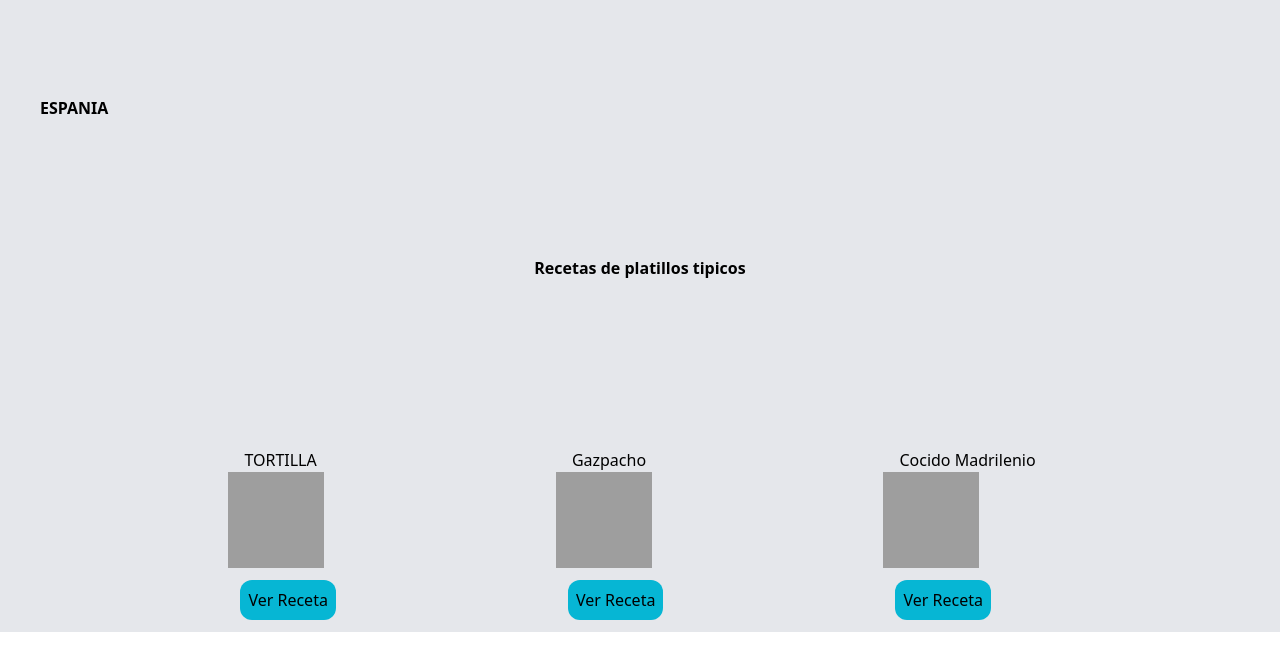
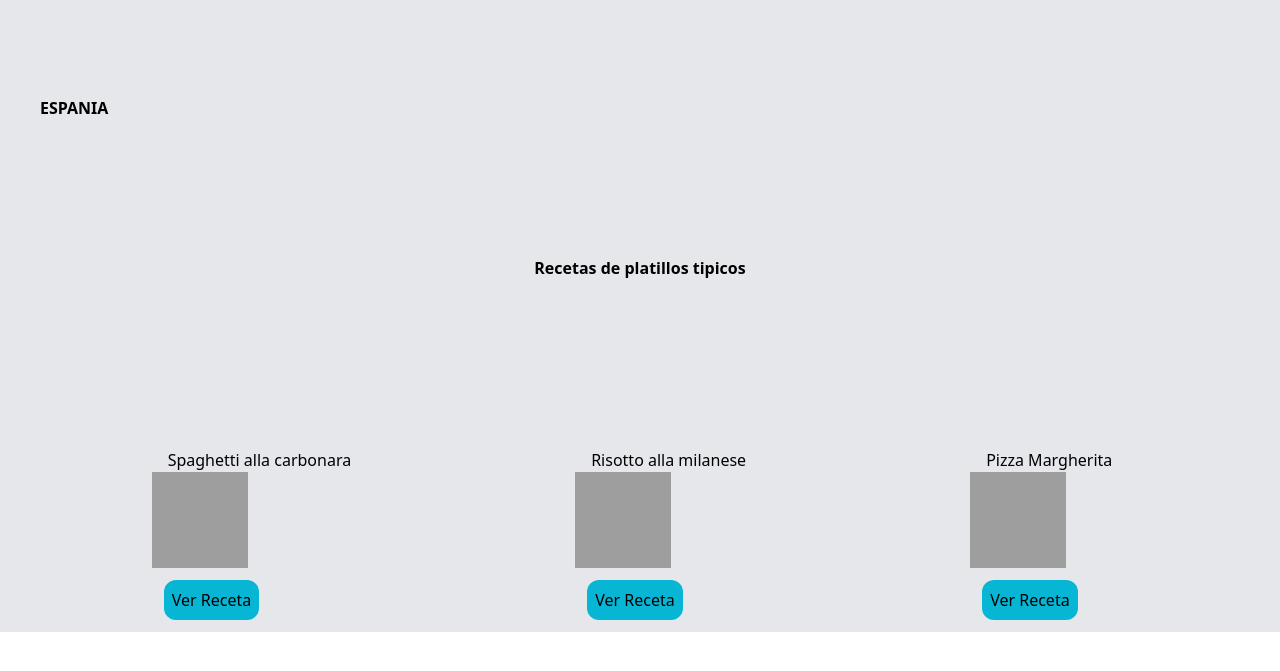
Before and after one commit to CrossGrain29506/App-cocina, a Django app: page /ItaliaF/ in a window 1280 px wide. Shown: the top 671 px of the page. Run offline with Django 4.2, Linux system fonts and the light colour scheme; some libraries are stand-ins or nearby versions; grey boxes are pictures that could not be loaded.

Commit message:
recetas de paises

```diff
--- a/Coque/templates/FranF.html
+++ b/Coque/templates/FranF.html
@@ -12,9 +12,9 @@
         <h1 class="items-left justify-left px-10 pb-10 m-auto flex pt-24 font-bold">ESPANIA</h1>
         <h1 class="items-center justify-center px-10 pb-10 m-auto flex pt-24 font-bold">Recetas de platillos tipicos</h1>
         <div class="grid grid-rows-1 grid-flow-col gap-52 justify-center items-center my-32">
-            <div class=""><h1 class="mx-4">TORTILLA</h1><img src="coco.jpg" alt="" class="w-24 h-24"><a href="detail.html"><button><h1 class="m-3 bg-cyan-500 p-2 rounded-xl">Ver Receta</h1></button></a></div>
-            <div class=""><h1 class="mx-4">Gazpacho</h1><img src="coco.jpg" alt="" class="w-24 h-24"><a href="detail.html"><button><h1 class="m-3 bg-cyan-500 p-2 rounded-xl">Ver Receta</h1></button></a></div>
-            <div class=""><h1 class="mx-4">Cocido Madrilenio</h1><img src="coco.jpg" alt="" class="w-24 h-24"><a href="detail.html"><button><h1 class="m-3 bg-cyan-500 p-2 rounded-xl">Ver Receta</h1></button></a></div>
+            <div class=""><h1 class="mx-4">RATATOUILLE</h1><img src="coco.jpg" alt="" class="w-24 h-24"><a href="detail.html"><button><h1 class="m-3 bg-cyan-500 p-2 rounded-xl">Ver Receta</h1></button></a></div>
+            <div class=""><h1 class="mx-4">Pollo a la Vasca</h1><img src="coco.jpg" alt="" class="w-24 h-24"><a href="detail.html"><button><h1 class="m-3 bg-cyan-500 p-2 rounded-xl">Ver Receta</h1></button></a></div>
+            <div class=""><h1 class="mx-4">Crepes bretones</h1><img src="coco.jpg" alt="" class="w-24 h-24"><a href="detail.html"><button><h1 class="m-3 bg-cyan-500 p-2 rounded-xl">Ver Receta</h1></button></a></div>
         </div>
 </body>
 </html>
--- a/Coque/templates/ItaliaF.html
+++ b/Coque/templates/ItaliaF.html
@@ -12,9 +12,9 @@
         <h1 class="items-left justify-left px-10 pb-10 m-auto flex pt-24 font-bold">ESPANIA</h1>
         <h1 class="items-center justify-center px-10 pb-10 m-auto flex pt-24 font-bold">Recetas de platillos tipicos</h1>
         <div class="grid grid-rows-1 grid-flow-col gap-52 justify-center items-center my-32">
-            <div class=""><h1 class="mx-4">TORTILLA</h1><img src="coco.jpg" alt="" class="w-24 h-24"><a href="detail.html"><button><h1 class="m-3 bg-cyan-500 p-2 rounded-xl">Ver Receta</h1></button></a></div>
-            <div class=""><h1 class="mx-4">Gazpacho</h1><img src="coco.jpg" alt="" class="w-24 h-24"><a href="detail.html"><button><h1 class="m-3 bg-cyan-500 p-2 rounded-xl">Ver Receta</h1></button></a></div>
-            <div class=""><h1 class="mx-4">Cocido Madrilenio</h1><img src="coco.jpg" alt="" class="w-24 h-24"><a href="detail.html"><button><h1 class="m-3 bg-cyan-500 p-2 rounded-xl">Ver Receta</h1></button></a></div>
+            <div class=""><h1 class="mx-4">Spaghetti alla carbonara</h1><img src="coco.jpg" alt="" class="w-24 h-24"><a href="detail.html"><button><h1 class="m-3 bg-cyan-500 p-2 rounded-xl">Ver Receta</h1></button></a></div>
+            <div class=""><h1 class="mx-4">Risotto alla milanese</h1><img src="coco.jpg" alt="" class="w-24 h-24"><a href="detail.html"><button><h1 class="m-3 bg-cyan-500 p-2 rounded-xl">Ver Receta</h1></button></a></div>
+            <div class=""><h1 class="mx-4">Pizza Margherita</h1><img src="coco.jpg" alt="" class="w-24 h-24"><a href="detail.html"><button><h1 class="m-3 bg-cyan-500 p-2 rounded-xl">Ver Receta</h1></button></a></div>
         </div>
 </body>
 </html>
--- a/Coque/templates/JaponF.html
+++ b/Coque/templates/JaponF.html
@@ -12,9 +12,9 @@
         <h1 class="items-left justify-left px-10 pb-10 m-auto flex pt-24 font-bold">ESPANIA</h1>
         <h1 class="items-center justify-center px-10 pb-10 m-auto flex pt-24 font-bold">Recetas de platillos tipicos</h1>
         <div class="grid grid-rows-1 grid-flow-col gap-52 justify-center items-center my-32">
-            <div class=""><h1 class="mx-4">TORTILLA</h1><img src="coco.jpg" alt="" class="w-24 h-24"><a href="detail.html"><button><h1 class="m-3 bg-cyan-500 p-2 rounded-xl">Ver Receta</h1></button></a></div>
-            <div class=""><h1 class="mx-4">Gazpacho</h1><img src="coco.jpg" alt="" class="w-24 h-24"><a href="detail.html"><button><h1 class="m-3 bg-cyan-500 p-2 rounded-xl">Ver Receta</h1></button></a></div>
-            <div class=""><h1 class="mx-4">Cocido Madrilenio</h1><img src="coco.jpg" alt="" class="w-24 h-24"><a href="detail.html"><button><h1 class="m-3 bg-cyan-500 p-2 rounded-xl">Ver Receta</h1></button></a></div>
+            <div class=""><h1 class="mx-4">Sushi</h1><img src="coco.jpg" alt="" class="w-24 h-24"><a href="detail.html"><button><h1 class="m-3 bg-cyan-500 p-2 rounded-xl">Ver Receta</h1></button></a></div>
+            <div class=""><h1 class="mx-4">Tempura</h1><img src="coco.jpg" alt="" class="w-24 h-24"><a href="detail.html"><button><h1 class="m-3 bg-cyan-500 p-2 rounded-xl">Ver Receta</h1></button></a></div>
+            <div class=""><h1 class="mx-4">Onigiri</h1><img src="coco.jpg" alt="" class="w-24 h-24"><a href="detail.html"><button><h1 class="m-3 bg-cyan-500 p-2 rounded-xl">Ver Receta</h1></button></a></div>
         </div>
 </body>
 </html>
--- a/Coque/templates/MexF.html
+++ b/Coque/templates/MexF.html
@@ -12,9 +12,9 @@
         <h1 class="items-left justify-left px-10 pb-10 m-auto flex pt-24 font-bold">ESPANIA</h1>
         <h1 class="items-center justify-center px-10 pb-10 m-auto flex pt-24 font-bold">Recetas de platillos tipicos</h1>
         <div class="grid grid-rows-1 grid-flow-col gap-52 justify-center items-center my-32">
-            <div class=""><h1 class="mx-4">TORTILLA</h1><img src="coco.jpg" alt="" class="w-24 h-24"><a href="detail.html"><button><h1 class="m-3 bg-cyan-500 p-2 rounded-xl">Ver Receta</h1></button></a></div>
-            <div class=""><h1 class="mx-4">Gazpacho</h1><img src="coco.jpg" alt="" class="w-24 h-24"><a href="detail.html"><button><h1 class="m-3 bg-cyan-500 p-2 rounded-xl">Ver Receta</h1></button></a></div>
-            <div class=""><h1 class="mx-4">Cocido Madrilenio</h1><img src="coco.jpg" alt="" class="w-24 h-24"><a href="detail.html"><button><h1 class="m-3 bg-cyan-500 p-2 rounded-xl">Ver Receta</h1></button></a></div>
+            <div class=""><h1 class="mx-4">Cochinita Pibil</h1><img src="coco.jpg" alt="" class="w-24 h-24"><a href="detail.html"><button><h1 class="m-3 bg-cyan-500 p-2 rounded-xl">Ver Receta</h1></button></a></div>
+            <div class=""><h1 class="mx-4">El Pozole</h1><img src="coco.jpg" alt="" class="w-24 h-24"><a href="detail.html"><button><h1 class="m-3 bg-cyan-500 p-2 rounded-xl">Ver Receta</h1></button></a></div>
+            <div class=""><h1 class="mx-4">El Mole</h1><img src="coco.jpg" alt="" class="w-24 h-24"><a href="detail.html"><button><h1 class="m-3 bg-cyan-500 p-2 rounded-xl">Ver Receta</h1></button></a></div>
         </div>
 </body>
 </html>
```
